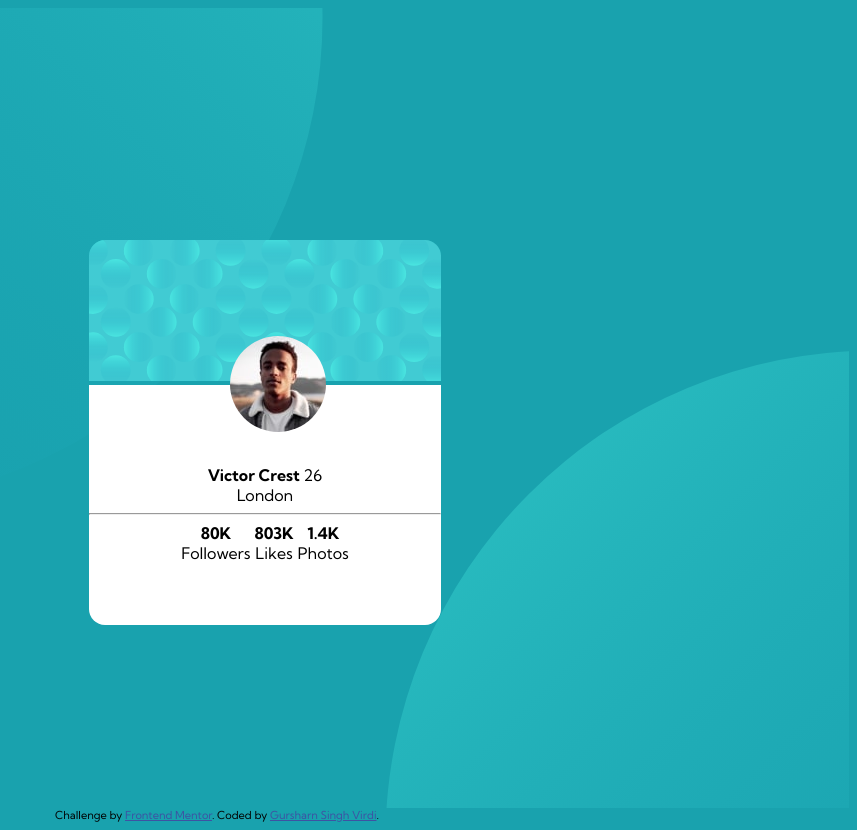
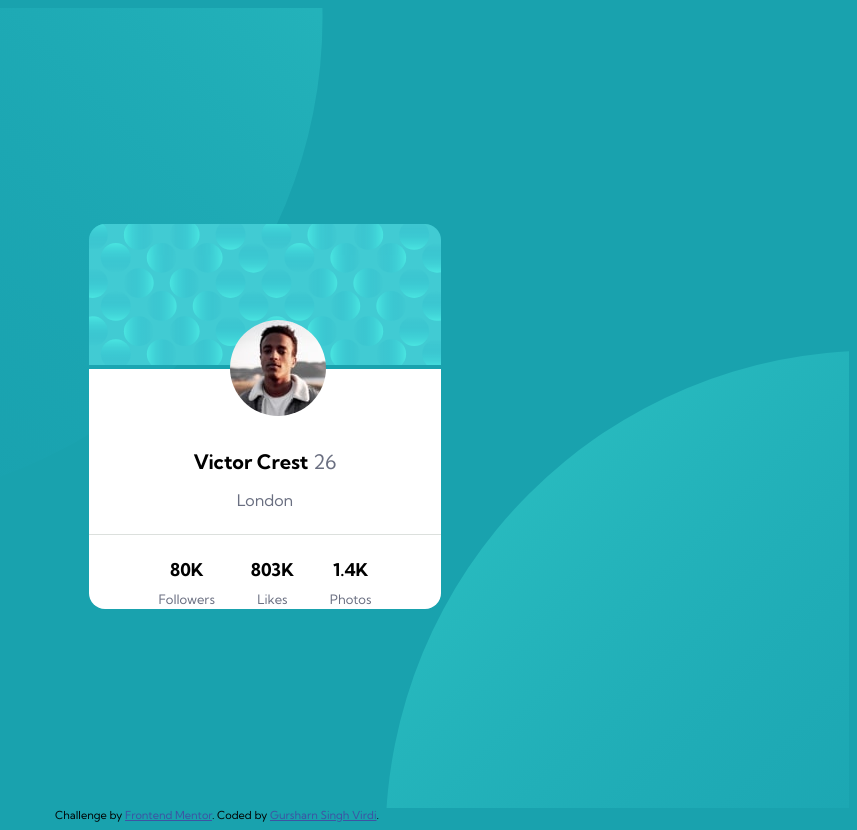
Before and after one commit to g-virdi/Profile-Card-Challenge, a plain HTML site: page index.html in a window 1280 px wide. Shown: the whole page, without its empty margins (423-1280 px from the left). Drawn offline with Linux system fonts and the light colour scheme.

Commit message:
Fixed sizing of fonts and color

```diff
--- a/index.html
+++ b/index.html
@@ -25,17 +25,17 @@
     <img class="card-top" src="images/bg-pattern-card.svg" alt="">
     <img class="card-picture" src="images/image-victor.jpg" alt="">
     <div class="bio">
-      <b id="name">Victor Crest</b> 26 <br>
-      London
+      <span id="bioName"><b>Victor Crest</b> <span id="age">26</span></span> <br>
+      <span id="city">London</span>
       <hr>
       <div class="numbers">
-        <b>80K</b> <br> Followers
+        <span class="numberSpan"><b>80K</b></span>  <br> <span class="socialKeyword">Followers</span>
       </div>
       <div class="numbers">
-        <b>803K</b> <br> Likes
+        <span class="numberSpan"><b>803K</b></span>  <br> <span class="socialKeyword">Likes</span>
       </div>
       <div class="numbers">
-        <b>1.4K</b> <br> Photos
+        <span class="numberSpan"><b>1.4K</b></span>  <br> <span class="socialKeyword">Photos</span>
       </div>
     </div>
 
--- a/styles.css
+++ b/styles.css
@@ -1,6 +1,12 @@
 body {
   background-color: hsl(185, 75%, 39%);
   font-family: "Kumbh Sans", sans-serif;
+}
+
+hr {
+  border: none;
+  height: 1px;
+  background-color: #dce0dd;
 }
 
 .outerDiv {
@@ -26,7 +32,7 @@ body {
 .card {
   z-index: 1;
   position: absolute;
-  top: 30%;
+  top: 28%;
   left: 40%;
   width: 22rem;
 }
@@ -57,10 +63,36 @@ body {
 
 .numbers {
   display: inline-block;
+  margin-left: 1rem;
+  margin-right: 1rem;
 }
 
-#name {
+#bioName {
+  display: inline-block;
+  font-size: 20px;
   margin-bottom: 1rem;
+}
+
+#age {
+  color: hsl(227, 10%, 46%);
+}
+
+#city {
+  display: inline-block;
+  color: hsl(227, 10%, 46%);
+  margin-bottom: 1rem;
+}
+
+.numberSpan {
+  display: inline-block;
+  font-size: 110%;
+  padding-top: 1rem;
+  margin-bottom: 0.5rem;
+}
+
+.socialKeyword {
+  color: hsl(227, 10%, 46%);
+  font-size: 13px;
 }
 
 .attribution {
```
